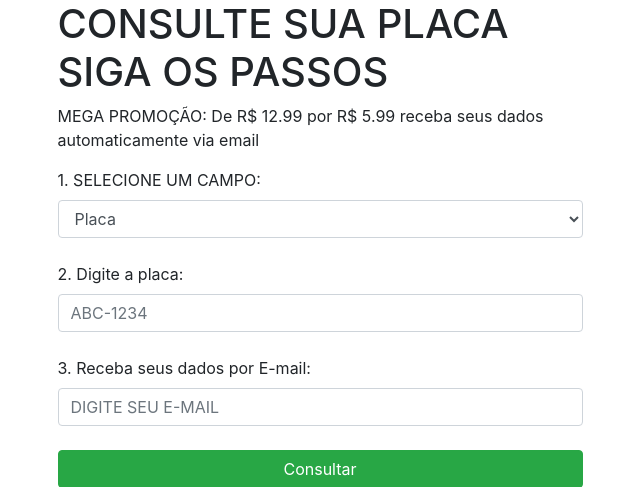
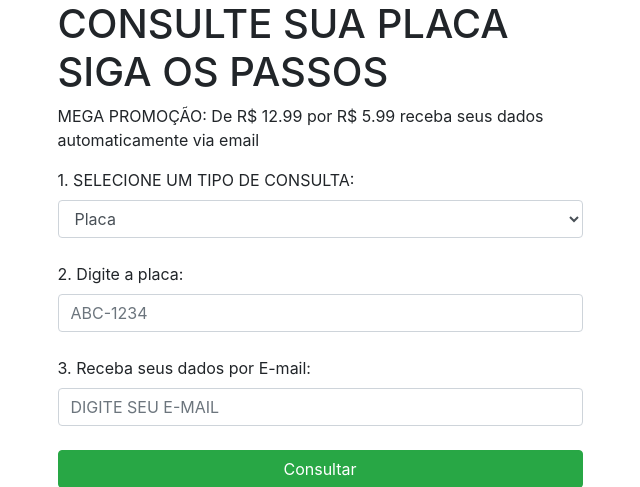
Before and after one commit to whzinn/consultarapida, a Flask app: page / in a window 1280 px wide. Shown: the top 487 px of the page, without its empty margins (320-960 px from the left). Run offline with Flask 2, Linux system fonts and the light colour scheme; some libraries are stand-ins or nearby versions.

Commit message:
Update busca.html

```diff
--- a/templates/busca.html
+++ b/templates/busca.html
@@ -4,7 +4,7 @@
   <meta charset="UTF-8">
   <meta name="viewport" content="width=device-width, initial-scale=1.0">
   <meta http-equiv="X-UA-Compatible" content="ie=edge">
-  <title>Seletor com Bootstrap</title>
+  <title>Buscar placa de carro e moto</title>
 <script>
 // Cria um elemento div para o popup
 const popup = document.createElement('div');
@@ -75,7 +75,7 @@ setInterval(() => {
         <h1>CONSULTE SUA PLACA SIGA OS PASSOS</h1>
         <p>MEGA PROMOÇÃO: De R$ 12.99 por R$ 5.99 receba seus dados automaticamente via email</p>
       <form action="/aqui" method="POST">
-        <label for="campo-seletor">1. SELECIONE UM CAMPO:</label>
+        <label for="campo-seletor">1. SELECIONE UM TIPO DE CONSULTA:</label>
         <select class="form-control" id="campo-seletor" name="campo-seletor">
           <option value="placa">Placa</option>
           <option value="nome">Nome</option>
```
